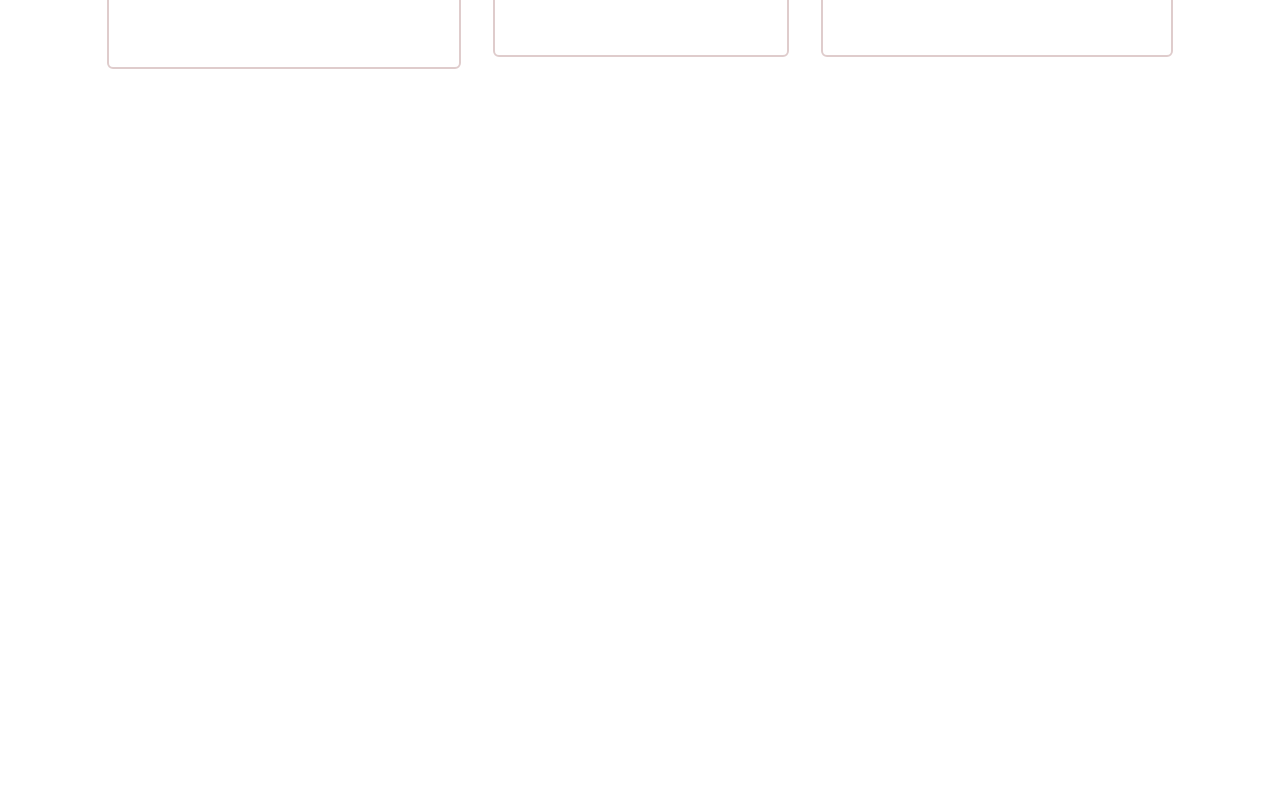
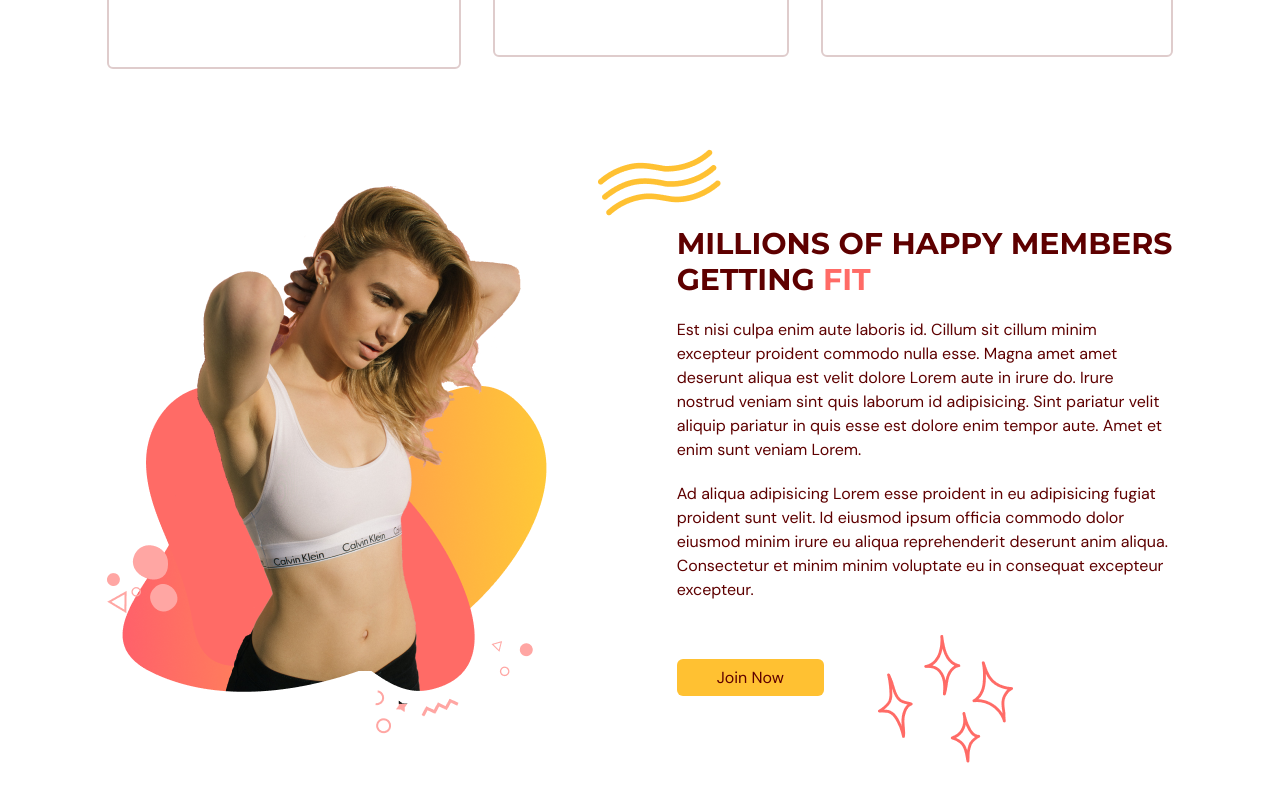
Before and after one commit to MGreizis/gym-website, a React (Vite) app: page / in a window 1280 px wide. Shown: the part 1335-2135 px from the top of the page. Before the commit the page ends 1600 px from the top, so only its background shows below. Built offline with nearby package versions, Linux system fonts and the light colour scheme.

Commit message:
benefits section with graphic

```diff
--- a/src/scenes/benefits/index.tsx
+++ b/src/scenes/benefits/index.tsx
@@ -7,33 +7,38 @@ import {
 } from "@heroicons/react/24/solid";
 import { motion } from "framer-motion";
 import Benefit from "./Benefit";
+import ActionButton from "@/shared/ActionButton";
+import BenefitsGraphic from "@/assets/BenefitsPageGraphic.png";
 
 const benefits: Array<BenefitType> = [
   {
     icon: <HomeModernIcon className="h-6 w-6 " />,
     title: "State of the Art Facilities",
-    description: "Occaecat proident pariatur do ex cupidatat elit amet cupidatat et adipisicing."
+    description:
+      "Occaecat proident pariatur do ex cupidatat elit amet cupidatat et adipisicing.",
   },
   {
     icon: <UserGroupIcon className="h-6 w-6 " />,
     title: "100's of Diverse Classes",
-    description: "Ad mollit aliquip officia sit nisi ex nulla do esse ullamco esse ea."
+    description:
+      "Ad mollit aliquip officia sit nisi ex nulla do esse ullamco esse ea.",
   },
   {
     icon: <AcademicCapIcon className="h-6 w-6 " />,
     title: "Expert and Pro Trainers",
-    description: "Esse veniam sit labore in qui ut enim adipisicing laborum laborum aute cillum."
+    description:
+      "Esse veniam sit labore in qui ut enim adipisicing laborum laborum aute cillum.",
   },
-]
+];
 
 const container = {
   hidden: {},
   visible: {
     transition: {
       staggerChildren: 0.2,
-    }
-  }
-}
+    },
+  },
+};
 
 type Props = {
   setSelectedPage: (value: SelectedPage) => void;
@@ -81,6 +86,61 @@ const Benefits = ({ setSelectedPage }: Props) => {
             />
           ))}
         </motion.div>
+
+        {/* Graphic + Description */}
+        <div className="mt-16 items-center justify-between gap-20 md:mt-28 md:flex">
+          <img
+            className="mx-auto"
+            alt="benefits graphic"
+            src={BenefitsGraphic}
+          />
+
+          <div>
+            <div className="relative">
+              <div
+                className="before:absolute before:-left-20 before:-top-20
+                before:z-[-1] before:content-abstractwaves"
+              >
+                <div>
+                  <HeaderText>
+                    MILLIONS OF HAPPY MEMBERS GETTING{" "}
+                    <span className="text-primary-500">FIT</span>
+                  </HeaderText>
+                </div>
+              </div>
+            </div>
+
+            {/* Description */}
+            <div>
+              <p className="my-5">
+                Est nisi culpa enim aute laboris id. Cillum sit cillum minim
+                excepteur proident commodo nulla esse. Magna amet amet deserunt
+                aliqua est velit dolore Lorem aute in irure do. Irure nostrud
+                veniam sint quis laborum id adipisicing. Sint pariatur velit
+                aliquip pariatur in quis esse est dolore enim tempor aute. Amet
+                et enim sunt veniam Lorem.
+              </p>
+              <p className="mb-5">
+                Ad aliqua adipisicing Lorem esse proident in eu adipisicing
+                fugiat proident sunt velit. Id eiusmod ipsum officia commodo
+                dolor eiusmod minim irure eu aliqua reprehenderit deserunt anim
+                aliqua. Consectetur et minim minim voluptate eu in consequat
+                excepteur excepteur.
+              </p>
+            </div>
+
+            <div className="relative mt-16">
+              <div
+                className="before:absolute before:-bottom-20 before:right-40
+                before:z-[-1] before:content-sparkles"
+              >
+                <ActionButton setSelectedPage={setSelectedPage}>
+                  Join Now
+                </ActionButton>
+              </div>
+            </div>
+          </div>
+        </div>
       </motion.div>
     </section>
   );
```
